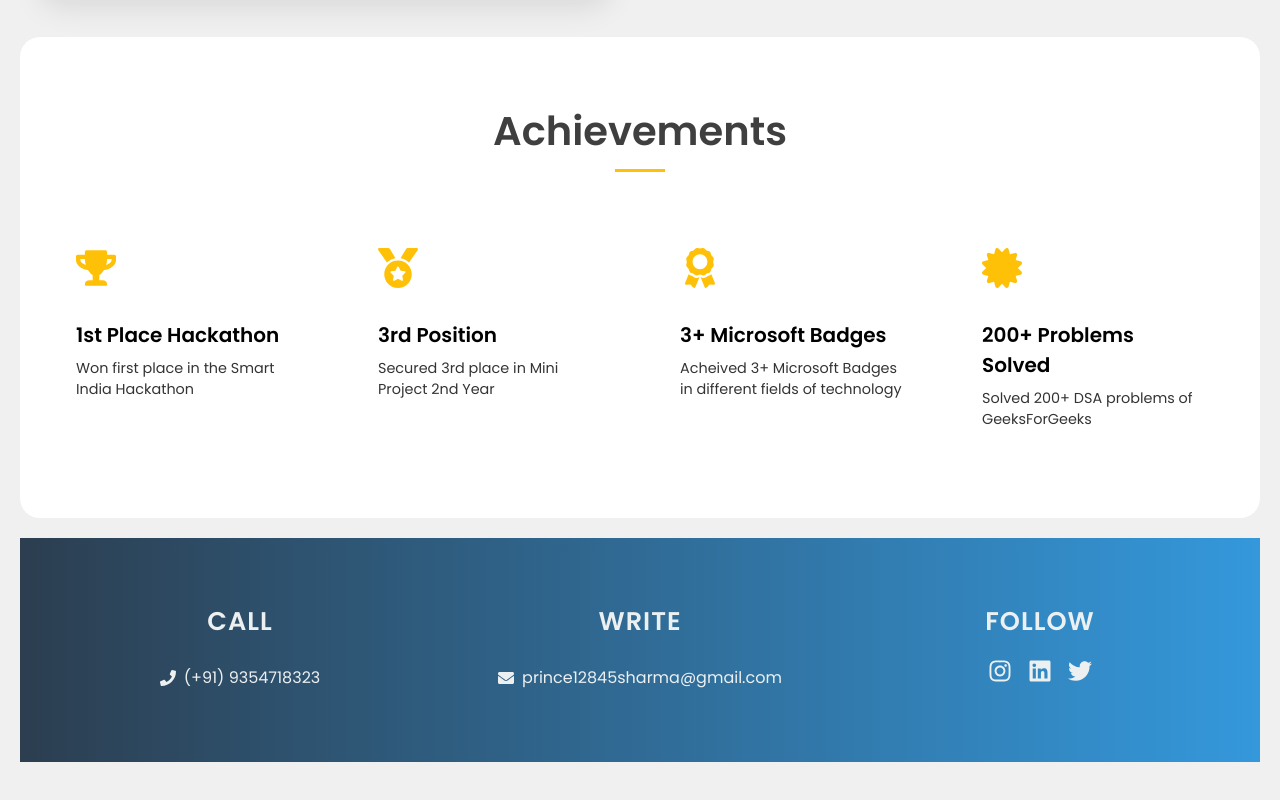
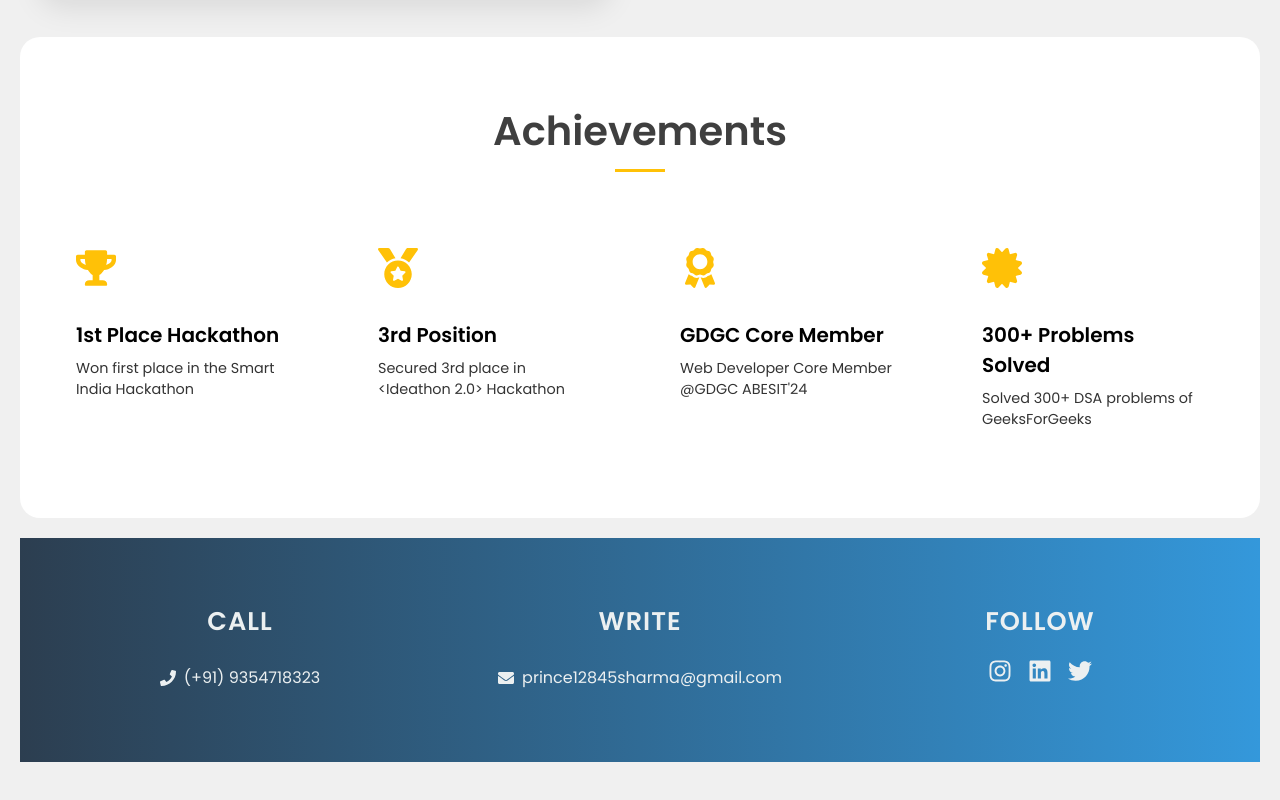
Before and after one commit to Prince-Sharma002/portfolio-front, a React (Create React App) app: page / in a window 1280 px wide. Shown: the part 1738-2538 px from the top of the page. Built offline with nearby package versions, Linux system fonts and the light colour scheme.

Commit message:
achivements changes

```diff
--- a/src/components/Achievements.jsx
+++ b/src/components/Achievements.jsx
@@ -75,17 +75,17 @@ const achievements = [
   {
     icon: <FaMedal />,
     title: "3rd Position",
-    description: "Secured 3rd place in Mini Project 2nd Year"
+    description: "Secured 3rd place in <Ideathon 2.0> Hackathon"
   },
   {
     icon: <FaAward />,
-    title: "3+ Microsoft Badges",
-    description: "Acheived 3+ Microsoft Badges in different fields of technology"
+    title: "GDGC Core Member",
+    description: "Web Developer Core Member @GDGC ABESIT'24"
   },
   {
     icon: <FaCertificate />,
-    title: "200+ Problems Solved",
-    description: "Solved 200+ DSA problems of GeeksForGeeks"
+    title: "300+ Problems Solved",
+    description: "Solved 300+ DSA problems of GeeksForGeeks"
   }
 ];
 
```
